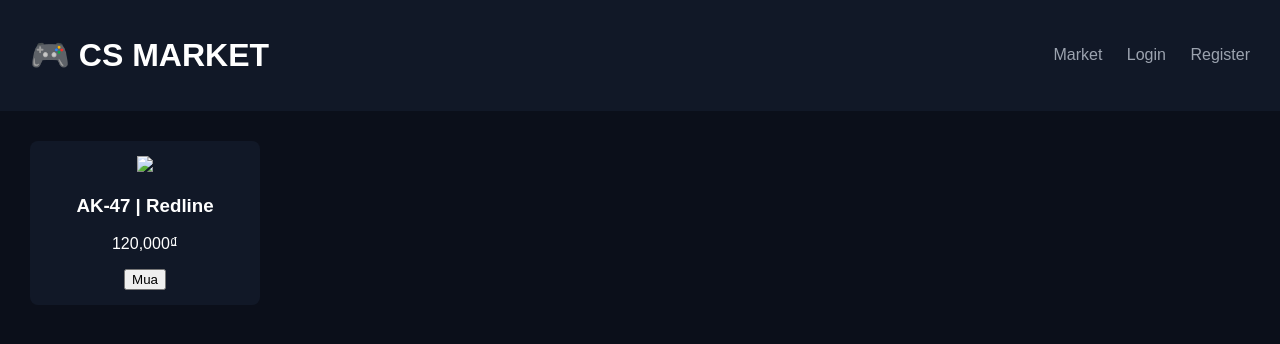
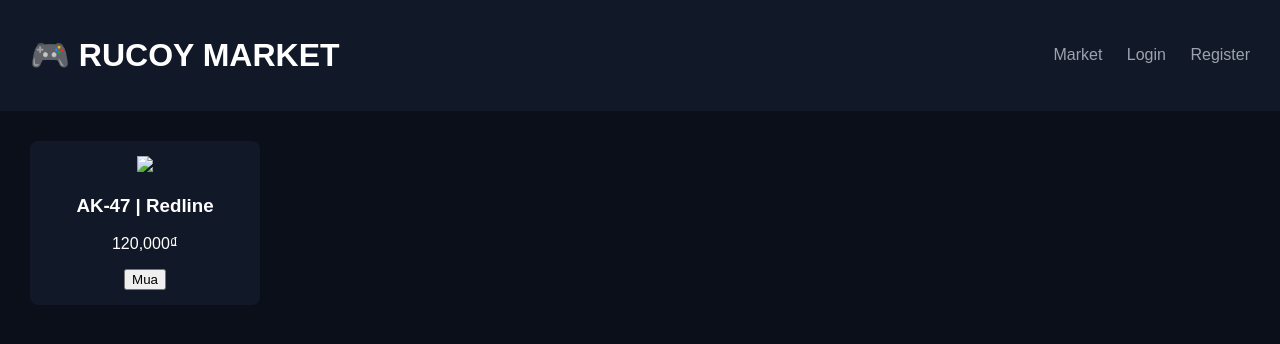
Before and after one commit to tankervn1/rucoy-market-2, a FastAPI app: page / in a window 1280 px wide. Shown: the top 344 px of the page. Run offline with FastAPI, Linux system fonts and the light colour scheme; some libraries are stand-ins or nearby versions.

Commit message:
Update index.html

```diff
--- a/templates/index.html
+++ b/templates/index.html
@@ -10,7 +10,7 @@
 <body>
 
 <header>
-    <h1>🎮 CS MARKET</h1>
+    <h1>🎮 RUCOY MARKET</h1>
     <nav>
         <a href="#">Market</a>
         <a href="#">Login</a>
```
